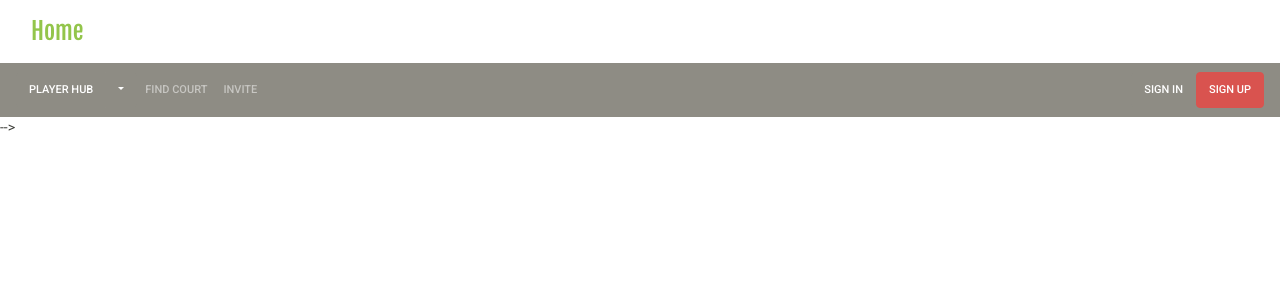
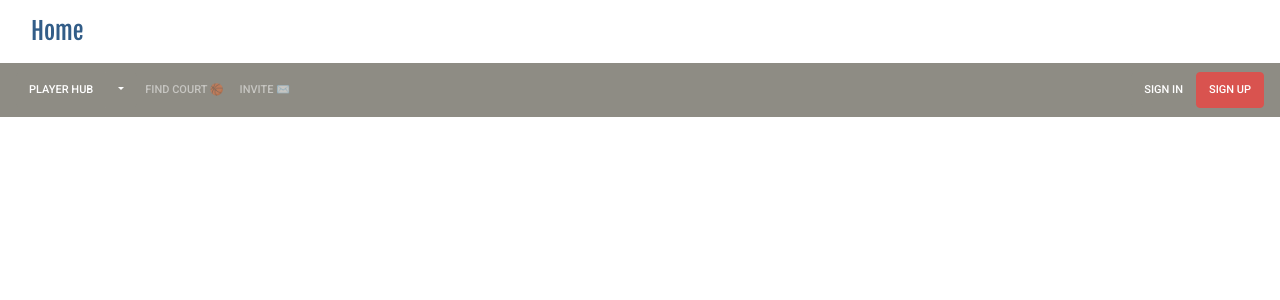
Before and after one commit to alannanoguchi/courts, a Flask app: template templates/base.html in a window 1280 px wide. Shown: the top 300 px of the page. Run offline with Flask 2, Linux system fonts and the light colour scheme; the template is opened without the code that fills it, so the values that code supplies are empty; some libraries are stand-ins or nearby versions.

Commit message:
Added emoji to nav

```diff
--- a/templates/base.html
+++ b/templates/base.html
@@ -10,11 +10,11 @@
 </head>
 <body>
 
-<!--
+
     {% include 'partials/navbar.html' %}
     <div class='container text-center'>
         {% block content %}{% endblock %}
-    </div> -->
+    </div>
 
     <!-- Latest compiled and minified JavaScript -->
     <script src="//code.jquery.com/jquery-1.12.0.min.js"></script>
--- a/templates/partials/navbar.html
+++ b/templates/partials/navbar.html
@@ -3,10 +3,9 @@
 <nav class='navbar navbar-default'>
     <div class='container-fluid'>
         <div class='navbar-header'>
-            <a class='navbar-brand'; style="font-family: Fjalla One; font-style: sans-serif; font-size: 24px"; href='/'>
+            <a class='navbar-brand text-primary'; style="font-family: Fjalla One; font-style: sans-serif; font-size: 24px"; href='/'>
                 <link href="https://fonts.googleapis.com/css?family=Fjalla+One&display=swap" rel="stylesheet">
                 Home
-
             </a>
         </div>
     </div>
@@ -31,10 +30,10 @@
 
       <ul class="navbar-nav mr-auto">
         <li class="nav-item">
-          <a class="nav-link" href="">Find Court<span class="sr-only">(current)</span></a>
+          <a class="nav-link" href="">Find Court 🏀<span class="sr-only">(current)</span></a>
         </li>
         <li class="nav-item">
-          <a class="nav-link" href="">Invite<span class="sr-only"></span></a>
+          <a class="nav-link" href="">Invite ✉️<span class="sr-only"></span></a>
         </li>
       </ul>
       <form class="form-inline my-2 my-lg-0">
```
